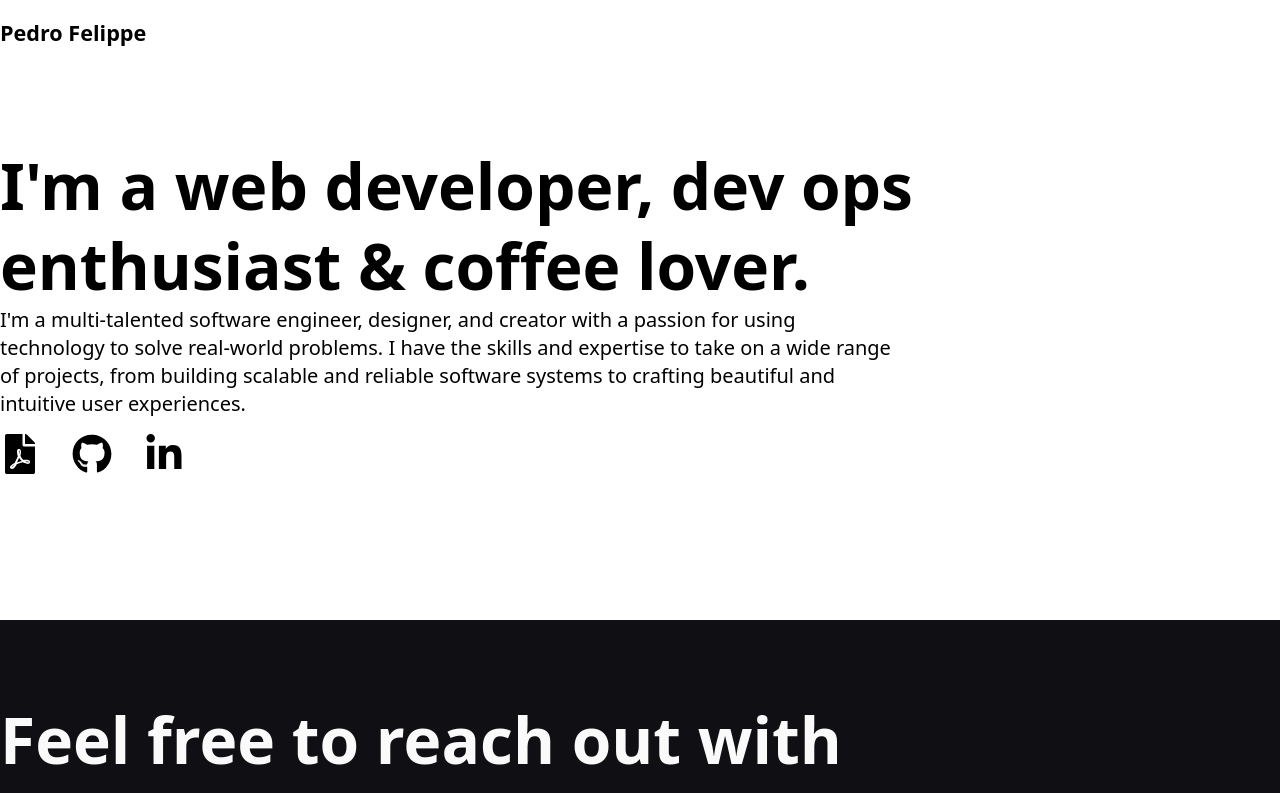
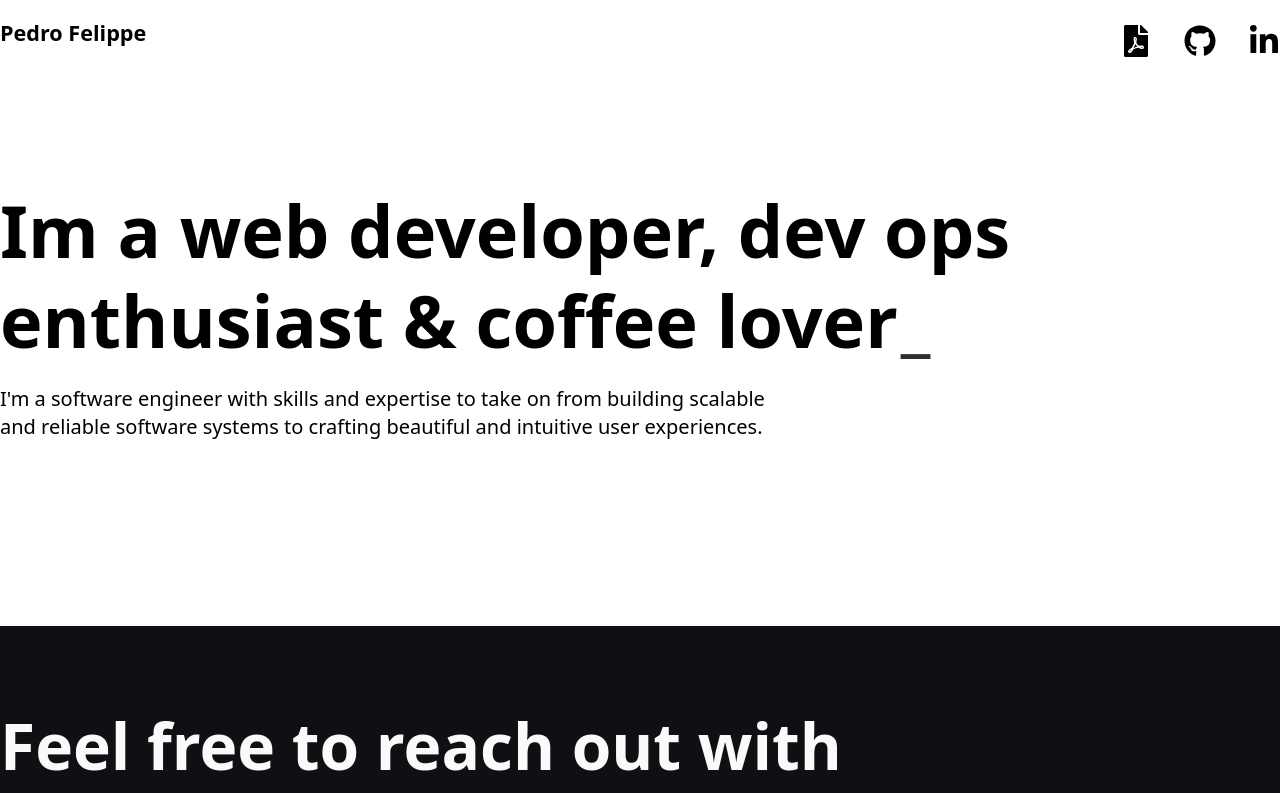
Before and after one commit to pefelippe/Portfolio, a Next.js app: page / in a window 1280 px wide. Shown: the top 793 px of the page. Built offline with nearby package versions, Linux system fonts and the light colour scheme.

Commit message:
typewriter

```diff
--- a/src/components/MessageForm.tsx
+++ b/src/components/MessageForm.tsx
@@ -72,7 +72,7 @@ export default function MessageForm({}: Inputs) {
       </form>
 
       <button
-        className="bg-gray-850 py-6 px-48 mx-auto shadow hover:bg-gray-850/70 rounded w-fit uppercase border border-gray-850 max-md:mx-auto
+        className="bg-gray-850 py-6 max-w-full px-48 mx-auto shadow hover:bg-gray-850/70 rounded w-fit uppercase border border-gray-850 max-md:mx-auto
         text-black font-semibold text-[1.4rem]  leading-[1.2]  text-[#fff] hover:text-blue  hover:border-blue transition-all"
       >
         {isLoading ? (
--- a/src/components/Socials.tsx
+++ b/src/components/Socials.tsx
@@ -14,11 +14,11 @@ function Socials({}: Props) {
         className="flex gap-2 items-center w-full font-semibold transition-all hover:text-blue
         text-xl hover:underline"
       >
-        <FaFilePdf className="h-10 w-10" />
+        <FaFilePdf className="h-8 w-8" />
       </AnimatedBtn>
       <AnimatedBtn className="" href="https://github.com/pefelippe">
         <div className=" flex gap-2 items-center w-full font-semibold transition-all hover:text-blue">
-          <FaGithub className="h-10 w-10" />
+          <FaGithub className="h-8 w-8" />
         </div>
       </AnimatedBtn>
 
@@ -30,7 +30,7 @@ function Socials({}: Props) {
           className="  flex gap-2 items-center
             font-semibold transition-all  hover:text-blue"
         >
-          <FaLinkedinIn className="h-10 w-10" />
+          <FaLinkedinIn className="h-8 w-8" />
         </div>
       </AnimatedBtn>
     </motion.div>
--- a/src/components/layout/Header.tsx
+++ b/src/components/layout/Header.tsx
@@ -5,9 +5,10 @@ import Socials from "../Socials";
 
 const Navbar = () => {
   return (
-    <motion.nav className="h-[66px] text-[#000] bg-white w-screen font-semibold flex justify-center max-xl:px-8">
+    <motion.nav className="h-[66px] text-[#000] bg-white w-screen font-semibold flex justify-center max-md:px-8">
       <div className="flex items-center justify-between max-w-7xl w-full mx-auto text-[1.35rem]">
         <p>Pedro Felippe</p>
+        <Socials />
       </div>
     </motion.nav>
   );
--- a/src/content/About.tsx
+++ b/src/content/About.tsx
@@ -1,29 +1,30 @@
 /* eslint-disable react/no-unescaped-entities */
 import { motion } from "framer-motion";
 import React from "react";
-import Socials from "../components/Socials";
+import { Typewriter } from "react-simple-typewriter";
+
 
 export default function About() {
   return (
-    <motion.div className=" flex w-full mx-auto max-w-7xl pb-[66px] ">
-      <div className=" flex flex-col  justify-start items-start">
-        <h1 className="font-bold text-[2.5rem] xl:text-[4rem] text-black max-w-5xl   leading-tight w-full">
-          I'm a web developer, dev ops enthusiast & coffee lover.
+    <motion.div className=" flex w-full mx-auto max-w-7xl h-[50vh] items-center pb-[66px] gap-20">
+      <div className=" flex flex-col  justify-start items-start gap-5">
+
+        <h1 className="font-bold text-[2.5rem] xl:text-[4.5rem] text-black max-w-5xl   leading-tight w-full">
+          <Typewriter
+            words={["Im a web developer, dev ops enthusiast & coffee lover"]}
+            cursor
+            cursorStyle="_"
+            typeSpeed={50}
+          />
         </h1>
 
-        <div className=" w-full mx-auto flex gap-12 ">
-          <div className="flex flex-col justify-center gap-5 max-w-4xl">
-            <p className="text-md xl:text-xl leading-relaxed">
-              I'm a multi-talented software engineer, designer, and creator with
-              a passion for using technology to solve real-world problems. I
-              have the skills and expertise to take on a wide range of projects,
-              from building scalable and reliable software systems to crafting
+        <p className="text-base xl:text-xl leading-relaxed max-w-3xl">
+              I'm a software engineer with skills and expertise to take on from
+              building scalable and reliable software systems to crafting
               beautiful and intuitive user experiences.
-            </p>
-          </div>
-        </div>
+        </p>
 
-        <Socials />
+
       </div>
     </motion.div>
   );
--- a/src/content/contact.tsx
+++ b/src/content/contact.tsx
@@ -14,7 +14,7 @@ function Contact() {
         Contact
       </p> */}
 
-      <h1 className="font-bold text-[2.5rem] xl:text-[4rem] leading-tight  text-black  pb-10 xl:pb-20 max-w-5xl">
+      <h1 className="font-bold text-[2.5rem] xl:text-[4rem] leading-tight  text-black  pb-10  max-w-5xl">
         Feel free to reach out with questions or to say hello.
       </h1>
       <MessageForm name={""} email={""} subject={""} message={""} />
```
